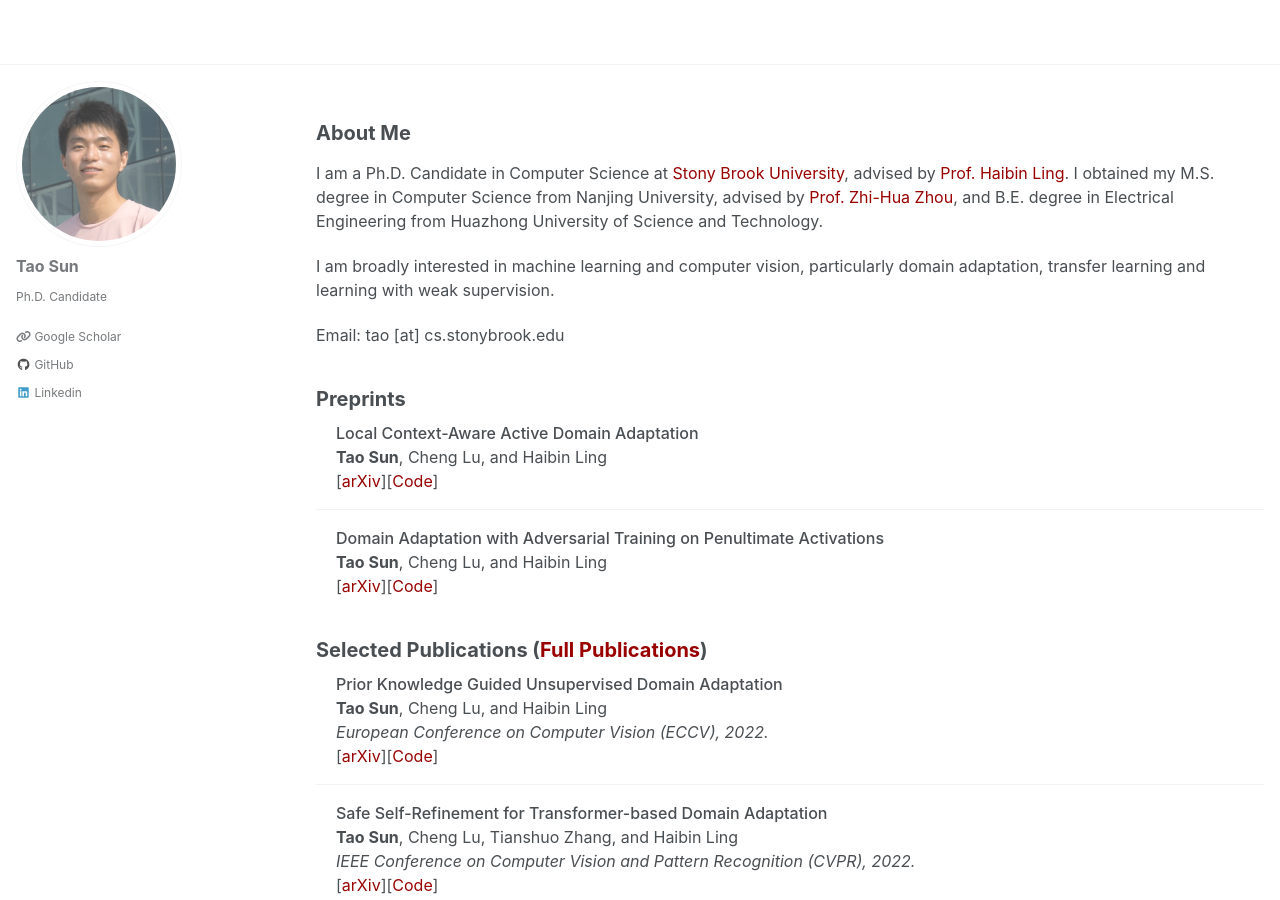
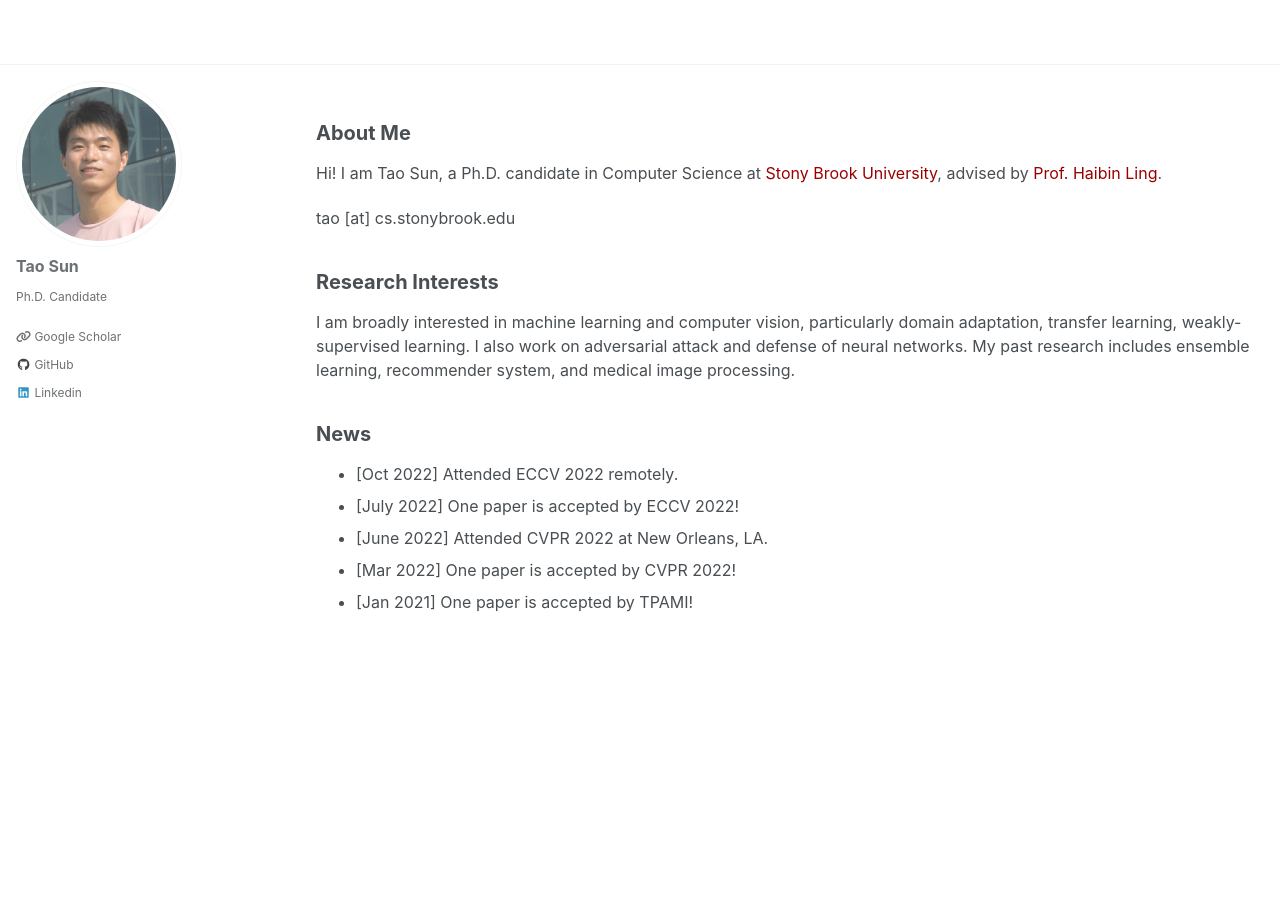
Before and after one commit to tsun/tsun.github.io, a Jekyll site: the page built from _pages/home.md, in a window 1280 px wide and 900 px high. Built offline with Jekyll 4.4.1, drawn with Linux system fonts in a browser that asks for light colours; cached includes are drawn as plain includes; nearby versions of some CDN libraries; some of the changed text lies outside the part shown.

Commit message:
change to tabs

```diff
--- a/_pages/home.md
+++ b/_pages/home.md
@@ -1,7 +1,7 @@
 ---
 permalink: /
+author_profile: True
 layout: archive
-author_profile: true
 classes: wide
 ---
 
@@ -10,67 +10,18 @@
 
 ## About Me
 
-I am a Ph.D. Candidate in Computer Science at <a href="https://www.cs.stonybrook.edu/" target="_blank" rel="nofollow">Stony Brook University</a>, advised by <a href="https://www3.cs.stonybrook.edu/~hling/" target="_blank" rel="nofollow">Prof. Haibin Ling</a>. I obtained my M.S. degree in Computer Science from Nanjing University, advised by <a href="https://cs.nju.edu.cn/zhouzh/" target="_blank" rel="nofollow">Prof. Zhi-Hua Zhou</a>, and B.E. degree in Electrical Engineering from Huazhong University of Science and Technology.
+Hi! I am Tao Sun, a Ph.D. candidate in Computer Science at <a href="https://www.cs.stonybrook.edu/" target="_blank" rel="nofollow">Stony Brook University</a>, advised by <a href="https://www3.cs.stonybrook.edu/~hling/" target="_blank" rel="nofollow">Prof. Haibin Ling</a>.
 
-I am broadly interested in machine learning and computer vision, particularly domain adaptation, transfer learning and learning with weak supervision.
+tao [at] cs.stonybrook.edu
 
-Email: tao [at] cs.stonybrook.edu
+## Research Interests
+
+I am broadly interested in machine learning and computer vision, particularly domain adaptation, transfer learning, weakly-supervised learning. I also work on adversarial attack and defense of neural networks. My past research includes ensemble learning, recommender system, and medical image processing.
 
 
-## Preprints
-<div class="publication">
-   <link rel="stylesheet" href="/assets/css/my.css">
-   <div class="text">
-     <div class="title">Local Context-Aware Active Domain Adaptation</div>
-     <div class="authors"><b>Tao Sun</b>, Cheng Lu, and Haibin Ling </div>
-     [<a href="https://arxiv.org/abs/2208.12856" target="_blank" rel="nofollow">arXiv</a>][<a href="https://github.com/tsun/LADA" target="_blank" rel="nofollow">Code</a>]
-   </div>
- </div>
-
----
-
-<div class="publication">
-   <link rel="stylesheet" href="/assets/css/my.css">
-   <div class="text">
-     <div class="title">Domain Adaptation with Adversarial Training on Penultimate Activations</div>
-     <div class="authors"><b>Tao Sun</b>, Cheng Lu, and Haibin Ling </div>
-     [<a href="https://arxiv.org/abs/2208.12853" target="_blank" rel="nofollow">arXiv</a>][<a href="https://github.com/tsun/APA" target="_blank" rel="nofollow">Code</a>]
-   </div>
- </div>
-
-
-## Selected Publications ([Full Publications](https://scholar.google.com/citations?user=izyo6gkAAAAJ))
-
-<div class="publication">
-   <link rel="stylesheet" href="/assets/css/my.css">
-   <div class="text">
-     <div class="title">Prior Knowledge Guided Unsupervised Domain Adaptation</div>
-     <div class="authors"><b>Tao Sun</b>, Cheng Lu, and Haibin Ling </div>
-     <div> <em>European Conference on Computer Vision (ECCV), 2022.</em> </div>
-     [<a href="https://arxiv.org/abs/2207.08877" target="_blank" rel="nofollow">arXiv</a>][<a href="https://github.com/tsun/KUDA" target="_blank" rel="nofollow">Code</a>]
-   </div>
- </div>
-
----
-
-<div class="publication">
-   <link rel="stylesheet" href="/assets/css/my.css">
-   <div class="text">
-     <div class="title">Safe Self-Refinement for Transformer-based Domain Adaptation</div>
-     <div class="authors"><b>Tao Sun</b>, Cheng Lu, Tianshuo Zhang, and Haibin Ling </div>
-     <div> <em>IEEE Conference on Computer Vision and Pattern Recognition (CVPR), 2022.</em> </div>
-     [<a href="https://arxiv.org/abs/2204.07683" target="_blank" rel="nofollow">arXiv</a>][<a href="https://github.com/tsun/SSRT" target="_blank" rel="nofollow">Code</a>]
-   </div>
-</div>
-
----
-
-<div class="publication">
-   <link rel="stylesheet" href="/assets/css/my.css">
-   <div class="text">
-     <div class="title">End-to-end Full Projector Compensation</div>
-     <div class="authors">Bingyao Huang, <b>Tao Sun</b>, and Haibin Ling </div>
-     <div>   <em>IEEE Transactions on Pattern Analysis and Machine Intelligence, 44(6):2953-2967, 2022.</em> </div>
-     [<a href="https://arxiv.org/abs/2008.00965" target="_blank" rel="nofollow">arXiv</a>][<a href="https://github.com/BingyaoHuang/CompenNeSt-plusplus" target="_blank" rel="nofollow">Code</a>]
-     </div>
-</div>
+## News
+- [Oct 2022] Attended ECCV 2022 remotely.
+- [July 2022] One paper is accepted by ECCV 2022!
+- [June 2022] Attended CVPR 2022 at New Orleans, LA.
+- [Mar 2022] One paper is accepted by CVPR 2022!
+- [Jan 2021] One paper is accepted by TPAMI!
--- a/_sass/minimal-mistakes/_page.scss
+++ b/_sass/minimal-mistakes/_page.scss
@@ -33,6 +33,32 @@
 .initial-content,
 .search-content {
   flex: 1 0 auto;
+}
+
+
+
+.wide2 {
+  .page {
+    float: left;
+    width: 140%;
+    @include breakpoint($large) {
+      padding-left: 0;
+    }
+
+    @include breakpoint($x-large) {
+      padding-left: 0;
+    }
+  }
+
+  .page__related {
+    @include breakpoint($large) {
+      padding-left: 0;
+    }
+
+    @include breakpoint($x-large) {
+      padding-left: 0;
+    }
+  }
 }
 
 .page {
--- a/_sass/minimal-mistakes/_sidebar.scss
+++ b/_sass/minimal-mistakes/_sidebar.scss
@@ -18,8 +18,8 @@
 
   @include breakpoint($large) {
     float: left;
-    width: calc(#{$right-sidebar-width-narrow} - 1em);
-    opacity: 0.75;
+    width: calc(#{$right-sidebar-width-narrow} - 2em);
+    opacity: 0.8;
     -webkit-transition: opacity 0.2s ease-in-out;
     transition: opacity 0.2s ease-in-out;
 
@@ -37,7 +37,7 @@
   }
 
   @include breakpoint($x-large) {
-    width: calc(#{$right-sidebar-width} - 1em);
+    width: calc(#{$right-sidebar-width} - 2em);
   }
 
   > * {
```
Also changed, not shown: _pages/experiences.md (+10 -0 lines), _pages/publications.md (added, +94 -0 lines), _pages/full-publications.md (renamed from _pages/selected-publications.md), images/pub/arxiv22c.png (added), images/pub/tpami21s.png (added).
